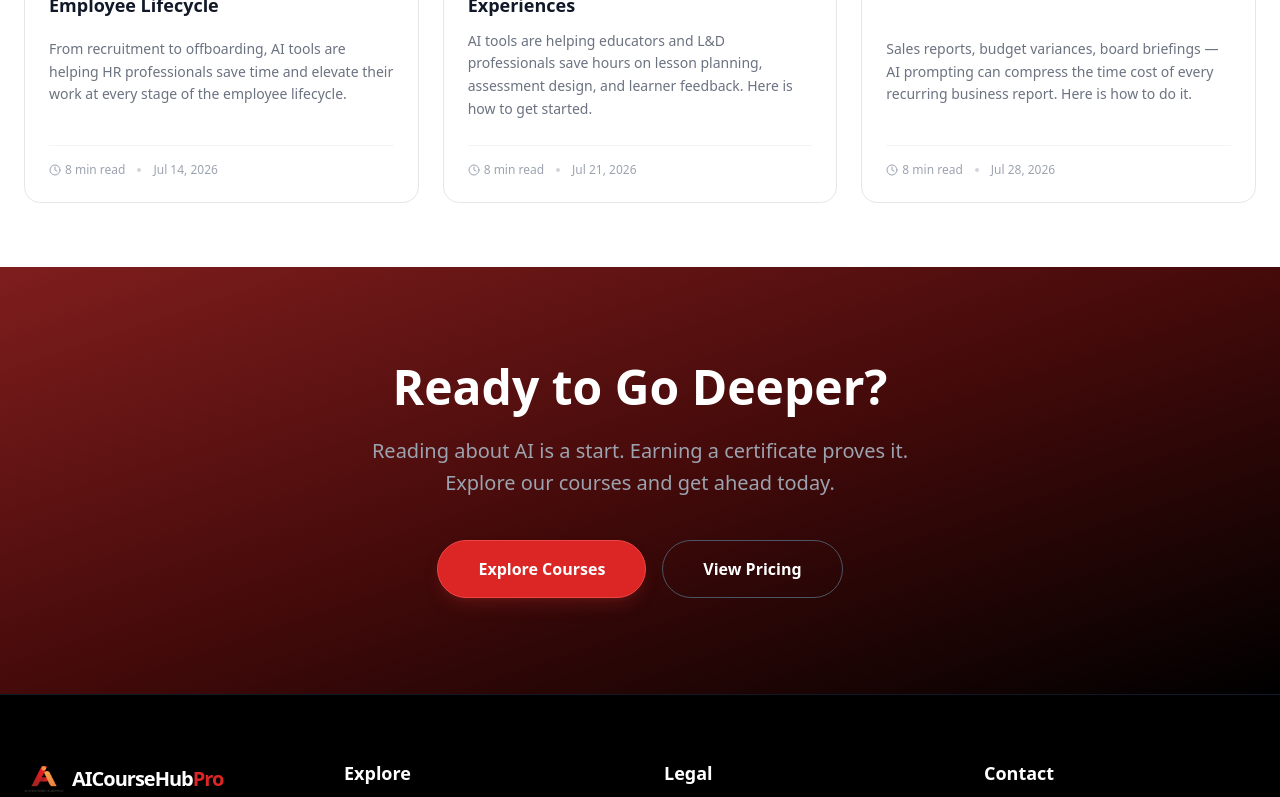
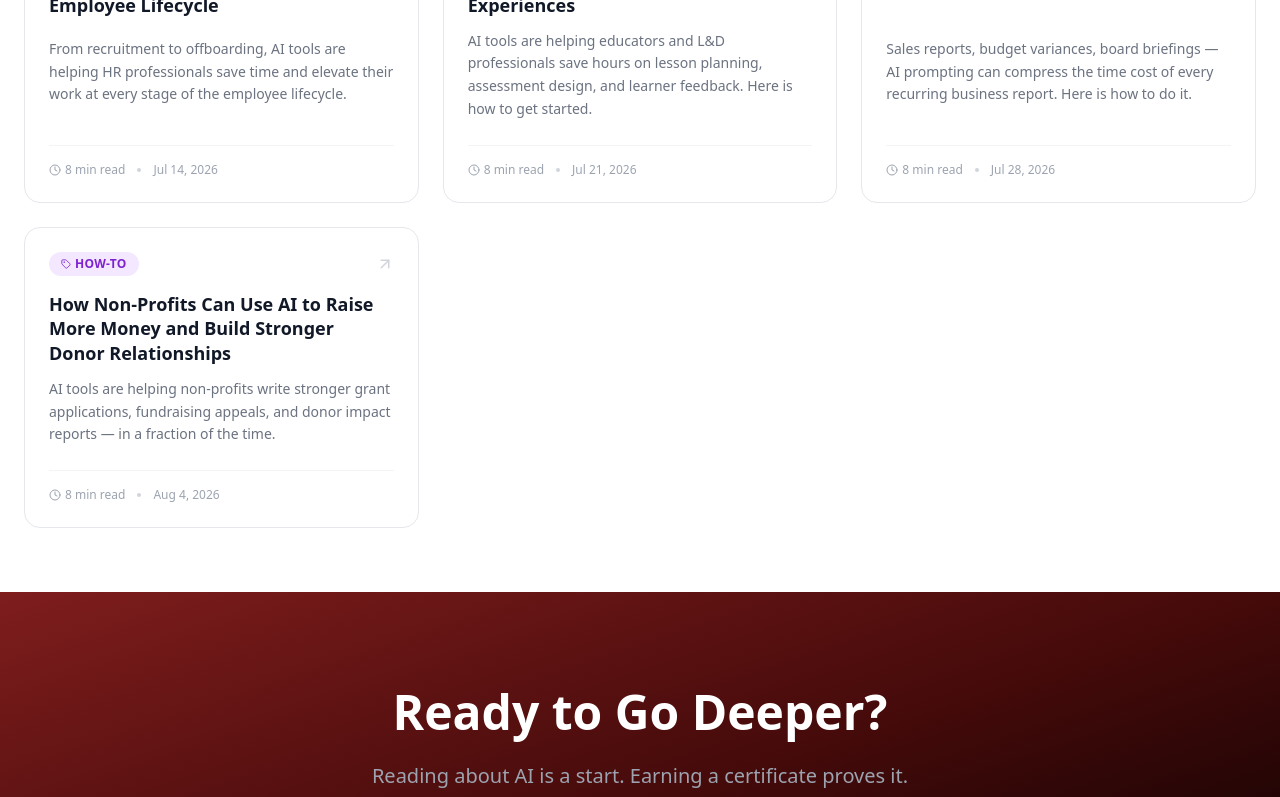
Before and after one commit to shiromys/AICourseHubPro, a React (Vite) app in the folder frontend/: page /blog in a window 1280 px wide. Shown: the part 2000-2797 px from the top of the page. Built offline with nearby package versions, Linux system fonts and the light colour scheme; no server answers.

Commit message:
adding the next blog

```diff
--- a/frontend/src/pages/Blog.jsx
+++ b/frontend/src/pages/Blog.jsx
@@ -110,6 +110,16 @@ const articles = [
     readTime: '8 min read',
     date: 'Jul 28, 2026',
     slug: 'business-guide-ai-powered-reporting-analysis',
+    featured: false,
+  },
+  {
+    id: 11,
+    title: 'How Non-Profits Can Use AI to Raise More Money and Build Stronger Donor Relationships',
+    excerpt: 'AI tools are helping non-profits write stronger grant applications, fundraising appeals, and donor impact reports — in a fraction of the time.',
+    category: 'How-To',
+    readTime: '8 min read',
+    date: 'Aug 4, 2026',
+    slug: 'non-profits-ai-fundraising-donor-relationships',
     featured: false,
   },
   // ── Add new articles below this line ──────
```
